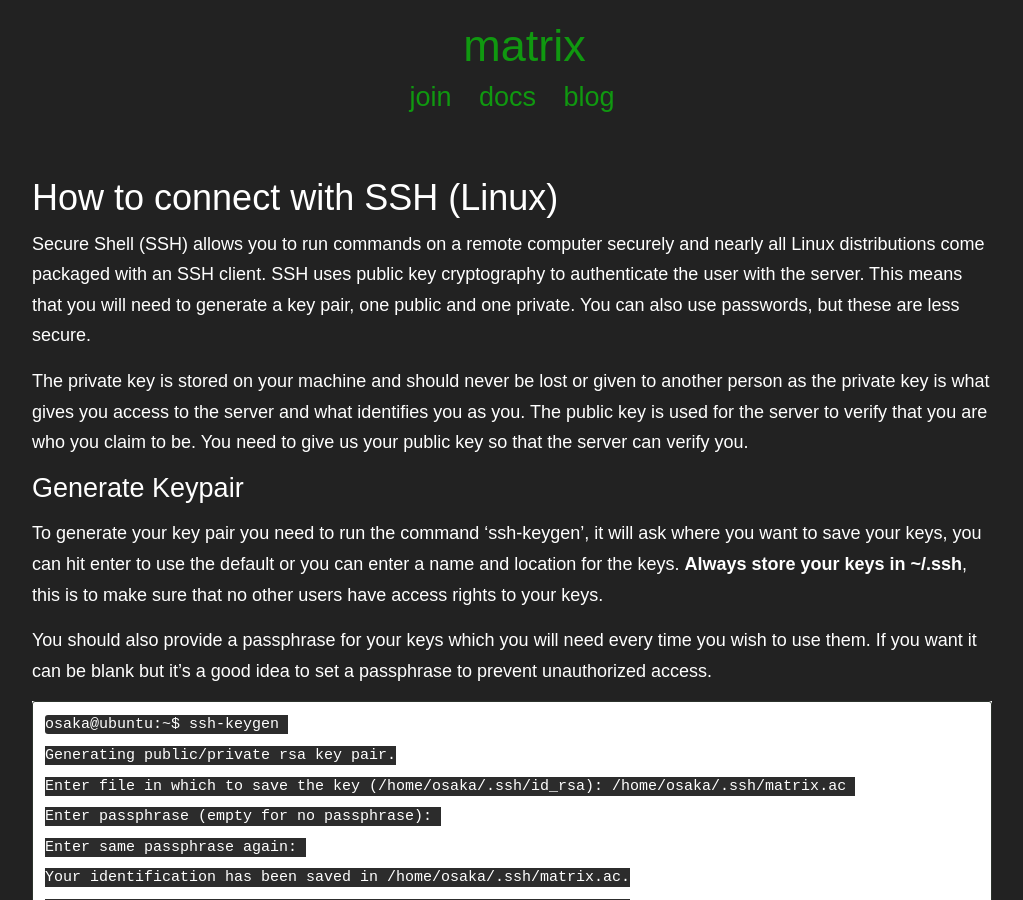
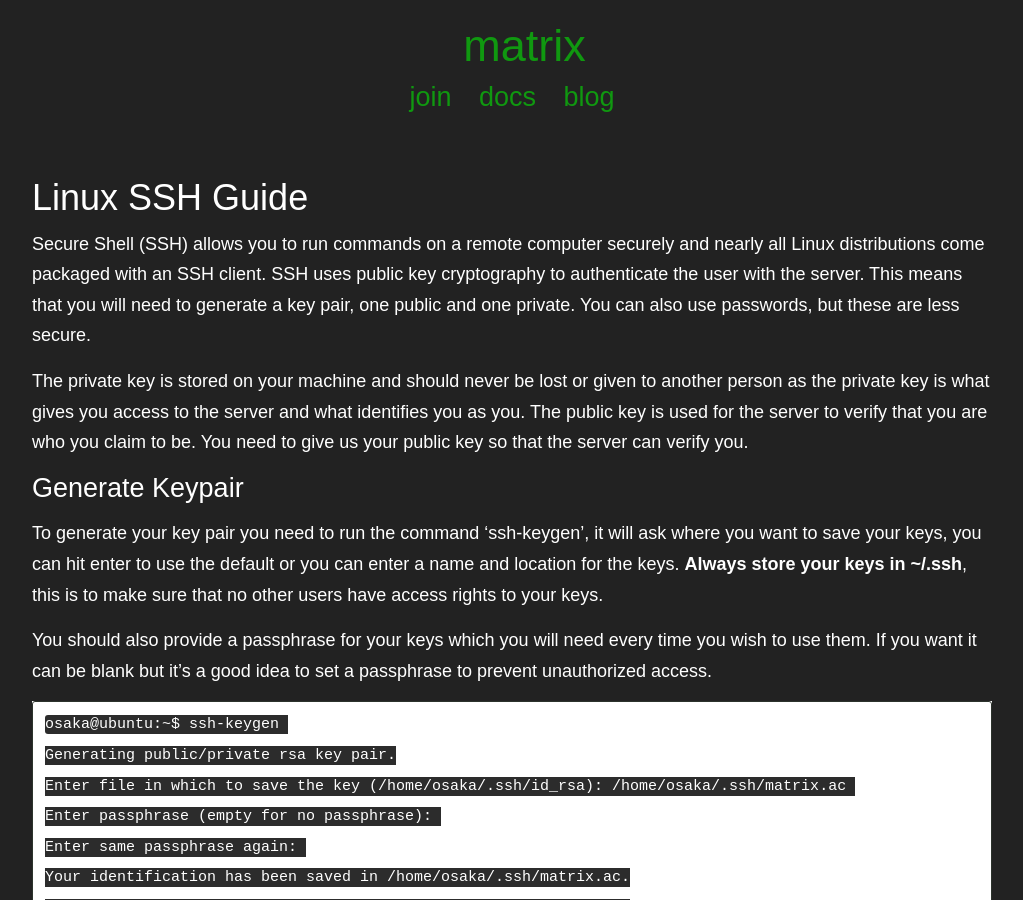
Before and after one commit to matrix-ac/blog, a Jekyll site: the page built from docs/matrix-ssh-linux.md, in a window 1280 px wide and 900 px high. Shown: the whole window, without its empty margins (128-1151 px from the left). Built offline with Jekyll 4.4.1, drawn with Linux system fonts in a browser that asks for light colours.

Commit message:
Documentation naming consistency

```diff
--- a/docs/ssh-linux.md
+++ b/docs/matrix-ssh-linux.md
@@ -1,6 +1,6 @@
 ---
 layout: page
-title: How to connect with SSH (Linux)
+title: Linux SSH Guide
 permalink: /docs/ssh-linux/
 resource: true
 categories:
```
